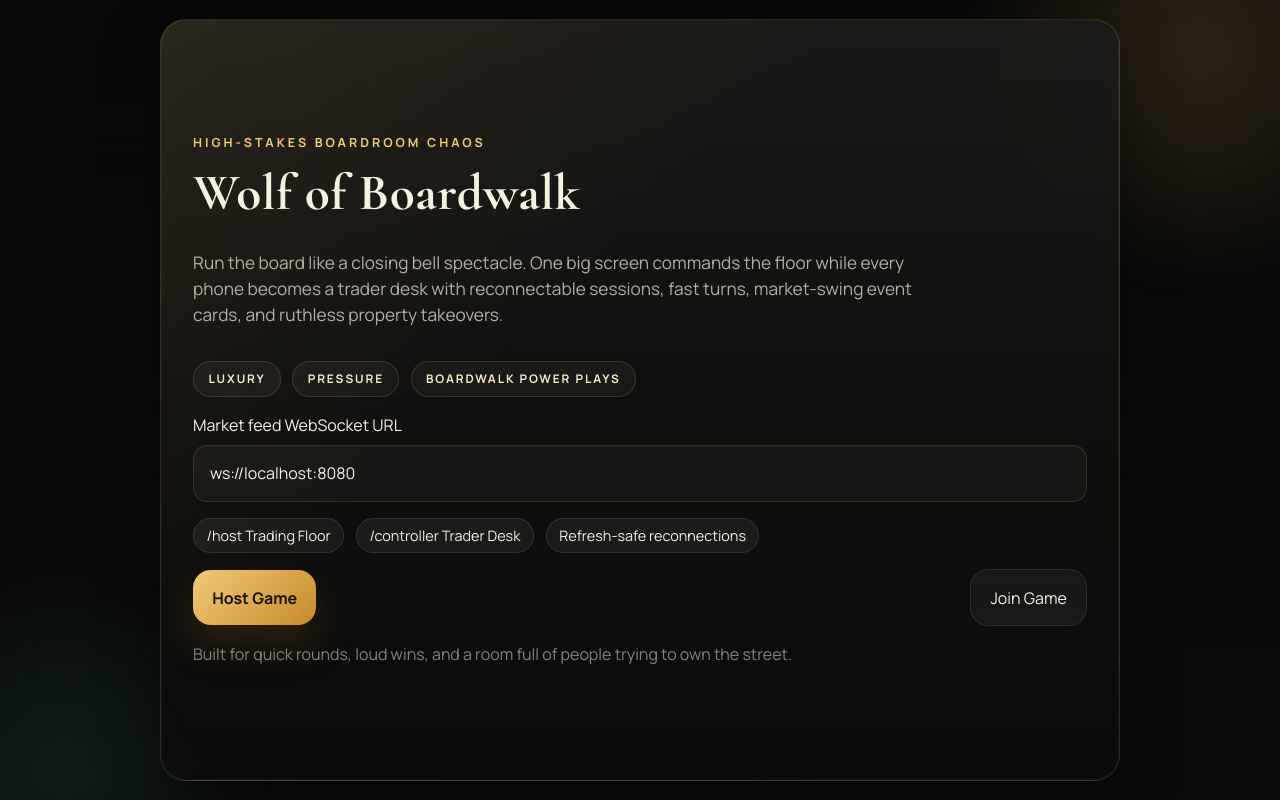
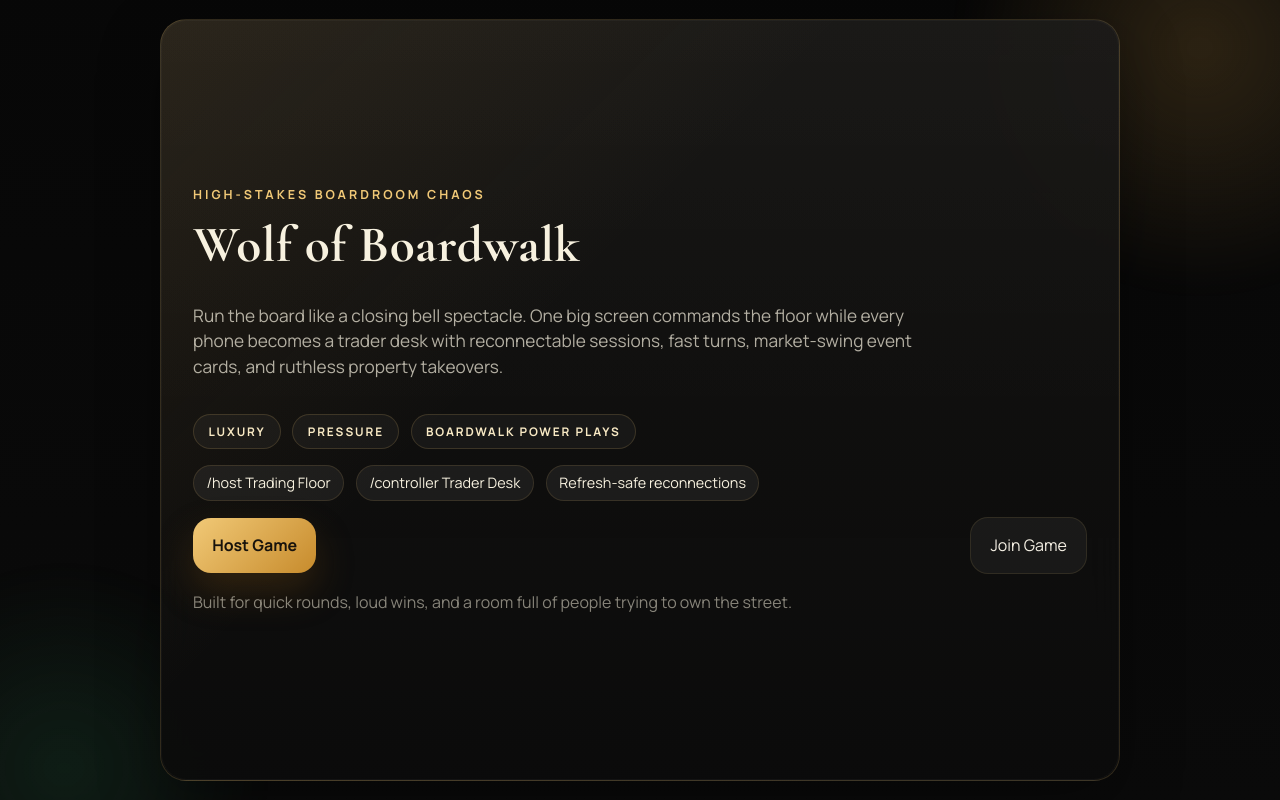
Before and after one commit to JustDaave/websocketproject, a Vue app in the folder client/: page / in a window 1280 px wide. Built offline with nearby package versions, Linux system fonts and the light colour scheme.

Commit message:
Remove WS urk

```diff
--- a/client/src/App.vue
+++ b/client/src/App.vue
@@ -304,11 +304,6 @@ onBeforeUnmount(() => {
         <span class="hero-kicker">Boardwalk Power Plays</span>
       </div>
 
-      <label class="field">
-        <span>Market feed WebSocket URL</span>
-        <input v-model="wsUrl" placeholder="ws://192.168.1.15:8080" />
-      </label>
-
       <div class="route-preview">
         <span class="route-pill">/host Trading Floor</span>
         <span class="route-pill">/controller Trader Desk</span>
```
